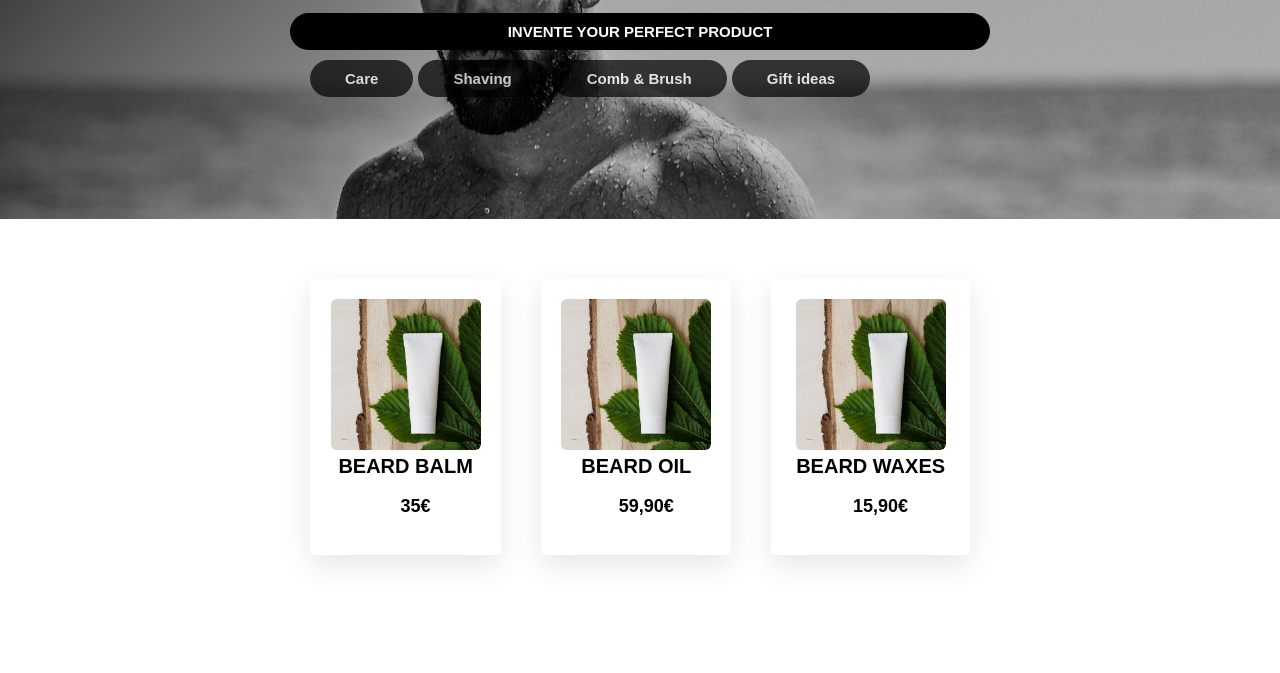
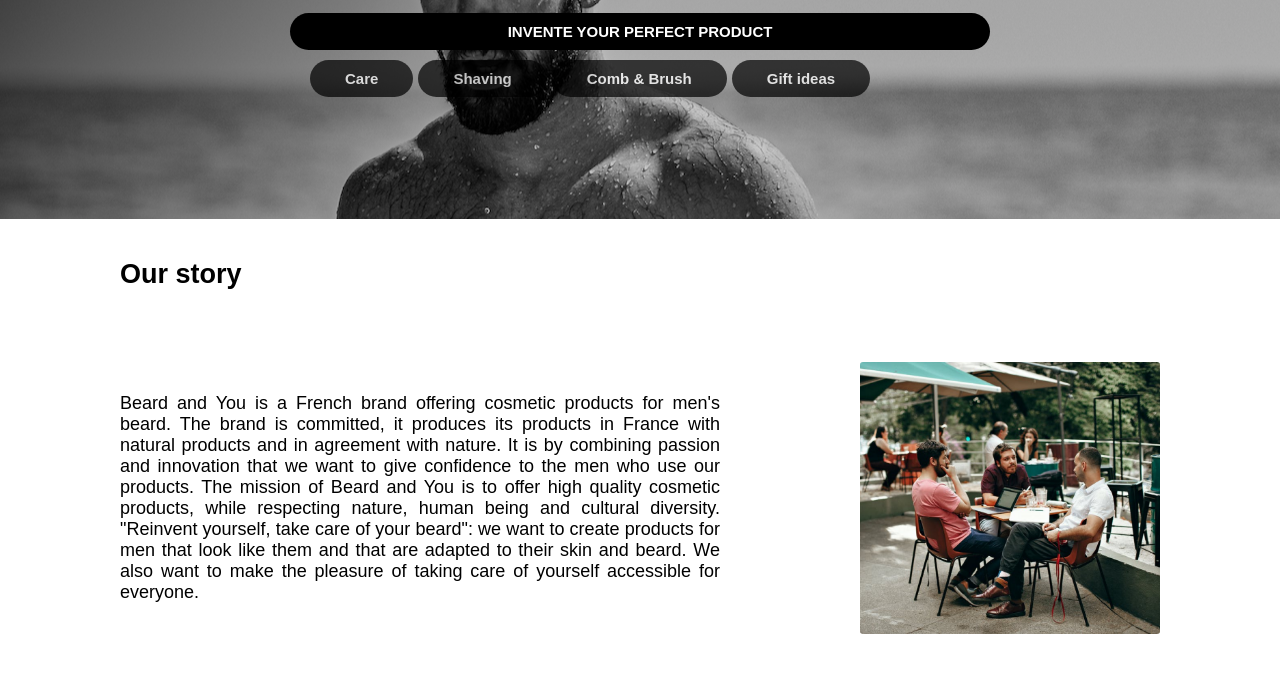
Before and after one commit to chloe-grimaldier/page-products, a plain HTML site: page index.html in a window 1280 px wide. Shown: the part 209-882 px from the top of the page. Before the commit the page ends 824 px from the top, so only its background shows below. Drawn offline with Linux system fonts and the light colour scheme; files whose address does not match are found by name.

Commit message:
Add files via upload

```diff
--- /dev/null
+++ b/css/components/home.css
@@ -0,0 +1,9 @@
+.home{
+	background-color: white;
+	padding:50px;
+	border-radius:4px;
+	text-align: justify;
+	align-items: center;
+	display: flex;
+	justify-content: space-around;
+}
--- /dev/null
+++ b/css/components/image-hp.css
@@ -0,0 +1,5 @@
+.image-hp {
+	width: 10px
+	height: 10px;
+	border-radius: 1%;
+}
--- a/css/style.css
+++ b/css/style.css
@@ -4,7 +4,6 @@
 @import url("components/home.css");
 @import url("components/image-hp.css");
 @import url("components/list-inline.css");
-@import url("components/card.css");
 
 body{
 	font-family: 'Arial';
@@ -31,8 +30,6 @@ h1{
 h2{
 	margin-left: 120px;
 
-
-
 }
 
 p {
@@ -41,9 +38,7 @@ p {
 
 a{
 	text-decoration: none;
-	color: black;
-	font-size: 20px;
-	font-weight: bold;
+
 }
 
 
--- a/index.html
+++ b/index.html
@@ -34,25 +34,22 @@
 		<div class="container">
 
 
-			<div class="cards">
-				<div class="card">
-					<img src="images/product.jpeg" alt="Product">
-					<a href= "#" class="btn-shop">BEARD BALM</a>
-					<h3>35€</h3>
-				</div>
-				<div class="card">
-					<img src="images/product.jpeg" alt="Product">
-					<a href= "#" class="btn-shop">BEARD OIL</a>
-					<h3>59,90€</h3>
-				</div>
-				<div class="card">
-					<img src="images/product.jpeg" alt="Product">
-					<a href= "#" class="btn-shop">BEARD WAXES</a>
-					<h3>15,90€</h3>
-				</div>
-			</div>
 
 		</div>
+
+			<h2>Our story</h2>
+
+			<div class="home">
+
+				<p>
+
+				Beard and You is a French brand offering cosmetic products for men's beard. The brand is committed, it produces its products in France with natural products and in agreement with nature. It is by combining passion and innovation that we want to give confidence to the men who use our products.
+
+				The mission of Beard and You is to offer high quality cosmetic products, while respecting nature, human being and cultural diversity. "Reinvent yourself, take care of your beard": we want to create products for men that look like them and that are adapted to their skin and beard. We also want to make the pleasure of taking care of yourself accessible for everyone.
+				</p>
+
+				<img class="image-hp" src="images/home-page.png" width="300px" alt="Team B&Y">
+			</div>
 
 
 
```
Also changed, not shown: images/home-page.png (added).
